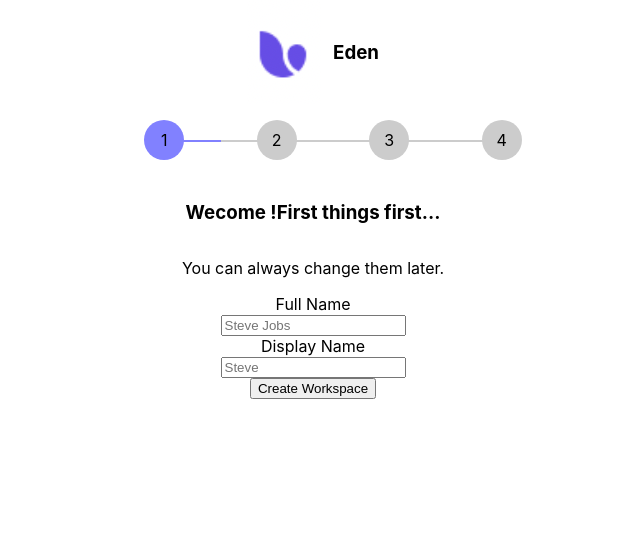
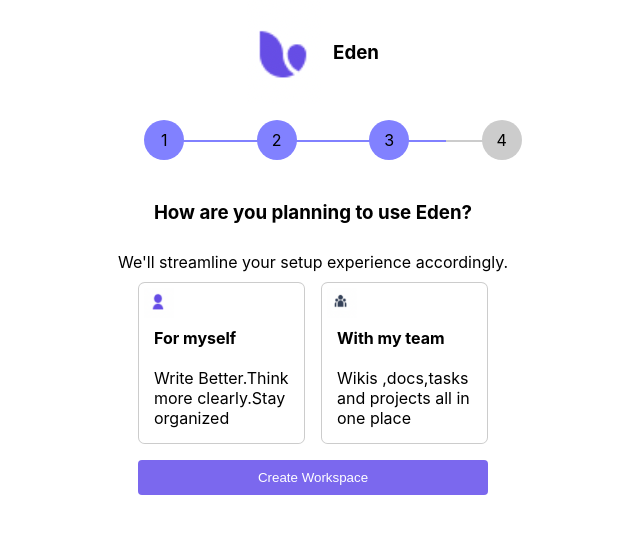
Before and after one commit to amit-kumar9766/Cutshort-assignment, a React (Create React App) app: page / in a window 1280 px wide. Shown: the top 534 px of the page, without its empty margins (327-967 px from the left). Built offline with nearby package versions, Linux system fonts and the light colour scheme.

Commit message:
added styles in components

```diff
--- a/src/App.tsx
+++ b/src/App.tsx
@@ -6,7 +6,7 @@ import OnboardingPlanning from './pages/OnboardingPlanning'
 import OnboardingCompletion from './pages/OnboardingCompletion'
 
 function App() {
-  const [state, setState] = useState('firstPage')
+  const [state, setState] = useState('thirdPage')
 
   return (
     <div className="App">
--- a/src/components/Button/Button.tsx
+++ b/src/components/Button/Button.tsx
@@ -1,4 +1,6 @@
 import React, { PropsWithChildren } from 'react'
+import "./button.css";
+
 type ButtonProps = {
   className?: string
   onClick?: (e: React.MouseEvent) => void
@@ -10,7 +12,7 @@ export const Button: React.FC<PropsWithChildren<ButtonProps>> = ({
   disabled = false,
   ...rest
 }) => (
-  <button type="button" className={className} disabled={disabled} {...rest}>
+  <button type="button" className="button-class" disabled={disabled} {...rest}>
     {children}
   </button>
 )
--- /dev/null
+++ b/src/components/Button/button.css
@@ -0,0 +1,14 @@
+.button-class {
+  padding: 10px;
+  background-color: #7B68EE;
+  color: #ffffff;
+  border:0px;
+  width:350px;
+  border-radius: 4px;
+  outline: unset;
+}
+
+.button-class :disabled {
+  background: grey;
+  cursor: not-allowed;
+}
--- a/src/components/Card/Card.tsx
+++ b/src/components/Card/Card.tsx
@@ -8,12 +8,17 @@ type cardProps = {
   desc: string
   onClick: () => void
   className?: string
+  isSelected?: boolean
 }
 
 const Card = (props: cardProps) => {
-  const { Avatar, title, desc, onClick, className } = props
+  const { Avatar, title, desc, onClick, className, isSelected } = props
+  console.log(isSelected)
   return (
-    <div className="card" onClick={onClick}>
+    <div
+      className={`${isSelected ? 'selected' : 'card'}`}
+      onClick={onClick}
+    >
       {Avatar}
       <h4>{title}</h4>
       <p>{desc}</p>
--- a/src/components/Card/card.css
+++ b/src/components/Card/card.css
@@ -1,18 +1,46 @@
 .card {
-  box-shadow: 0 4px 8px 0 rgba(0, 0, 0, 0.2);
   transition: 0.3s;
   width: 45%;
   border-radius: 4%;
   padding: 5px;
+  border: 1px solid #ccc;
+  cursor: pointer;
+  display: flex;
+  flex-direction: column;
+  align-items: start;
 }
-.card img{
-  width:30px;
+
+.selected {
+  transition: 0.3s;
+  width: 45%;
+  border-radius: 4%;
+  padding: 5px;
+  border: 1px solid blue;
+  cursor: pointer;
+  display: flex;
+  flex-direction: column;
+  align-items: start;
+}
+.card img {
+  width: 30px;
   height: 30px;
 }
 .card:hover {
   box-shadow: 0 8px 16px 0 rgba(0, 0, 0, 0.2);
   border: 1px solid blue;
 }
-.card .selected {
+
+.selected img {
+  width: 30px;
+  height: 30px;
+}
+.selected:hover {
+  box-shadow: 0 8px 16px 0 rgba(0, 0, 0, 0.2);
   border: 1px solid blue;
 }
+
+p,
+h4 {
+  text-align: start;
+  margin: 10px;
+}
--- a/src/components/Input/index.tsx
+++ b/src/components/Input/index.tsx
@@ -1,5 +1,5 @@
-import React, { memo } from 'react';
-import "./input.css"
+import React, { memo } from 'react'
+import './input.css'
 interface InputProps {
   className?: string
   label?: string
@@ -21,17 +21,17 @@ const Input = (props: InputProps) => {
   } = props
   const onInputChange = (event: React.SyntheticEvent) => {
     const { value: userInput } = event.target as HTMLInputElement
+    setValue?.(userInput)
   }
   return (
-    <div className="mainContainer">
-      <div className={className}>
+    <div className="inputWrapper">
       {label && (
         // eslint-disable-next-line jsx-a11y/label-has-associated-control
         <label htmlFor="input">
-            <span>{label}</span>
+          <h5>{label}</h5>
         </label>
       )}
-        <div>
+      <div className="input-addon">
         {addOnBefore}
         <input
           disabled={disabled}
@@ -39,10 +39,10 @@ const Input = (props: InputProps) => {
           placeholder={placeholder}
           value={value}
           onChange={onInputChange}
+          className="input"
         />
-        </div>
       </div>
     </div>
   )
 }
-export default Input;
+export default Input
--- a/src/components/Input/input.css
+++ b/src/components/Input/input.css
@@ -1,15 +1,26 @@
-.mainContainer {
-  width: 100%;
-}
-
-.container {
-  max-width: 100%;
-  min-height: 65px;
-}
 
 .inputWrapper {
   display: flex;
-  align-items: center;
+  /* align-items: center; */
   column-gap: 8px;
   margin-top: 8px;
+  flex-direction: column;
 }
+
+.inputWrapper h5 {
+  margin: 8px 0px;
+  text-align: start;
+}
+
+.input-addon {
+  display: flex;
+  align-items: center;
+}
+
+.input {
+  flex-basis: 100%;
+  outline: unset;
+  padding: 10px;
+  border:1px solid #ccc;
+  border-radius: 4px;
+}
--- a/src/pages/OnboardingHome.tsx
+++ b/src/pages/OnboardingHome.tsx
@@ -5,12 +5,12 @@ import Input from '../components/Input'
 import Steps from '../components/Steps'
 import { Title } from '../components/Title'
 
-const OnboardingName = ({change}:any) => {
-  const [workspaceName, setWorkSpaceNameName] = useState<string>('')
+const OnboardingName = ({ change }: any) => {
+  const [workspaceName, setWorkSpaceName] = useState<string>('')
   const [workspaceUrl, setWorkspaceUrl] = useState<string>('')
-  const onSubmitHome=()=>{
+  const onSubmitHome = () => {
     //router.push()
-    change("thirdPage")
+    change('thirdPage')
   }
   return (
     <form
@@ -23,19 +23,24 @@ const OnboardingName = ({change}:any) => {
       <h3>Lets set up a home for all your work</h3>
       <p>You can always create another workspace later.</p>
 
+      <div className="input-form">
         <Input
           label="Workspace Name"
           placeholder="Eden"
           value={workspaceName}
-        //setValue={(e: any) => setFullName(e.target.value)}
+          setValue={setWorkSpaceName}
         />
         <Input
           label="Workspace URL (optional)"
           placeholder="Example "
           value={workspaceUrl}
-        //onInputChange={(e: any) => setDisplayName(e.target.value)}
+          setValue={setWorkspaceUrl}
+          addOnBefore={<p className="add-on">www.eden.com/</p>}
         />
-      <Button onClick={onSubmitHome}>Create Workspace</Button>
+      </div>
+      <Button onClick={onSubmitHome} disabled={!workspaceName && !workspaceUrl}>
+        Create Workspace
+      </Button>
     </form>
   )
 }
--- a/src/pages/OnboardingName.tsx
+++ b/src/pages/OnboardingName.tsx
@@ -4,14 +4,15 @@ import { Button } from '../components/Button/Button'
 import Input from '../components/Input'
 import Steps from '../components/Steps'
 import { Title } from '../components/Title'
+import "./pages.css"
 
-const OnboardingName = ({change}:any) => {
+const OnboardingName = ({ change }: any) => {
   const [fullName, setFullName] = useState<string>('')
-  const [displayName, setDisplayName] = useState<string>('');
-  const onSubmitName=()=>{
-    //router.push()
-    change("secondPage")
+  const [displayName, setDisplayName] = useState<string>('')
+  const onSubmitName = () => {
+    change('secondPage')
   }
+
   return (
     <form
       style={{ display: 'flex', flexDirection: 'column', alignItems: 'center' }}
@@ -23,19 +24,23 @@ const OnboardingName = ({change}:any) => {
       <h3>Wecome !First things first...</h3>
       <p>You can always change them later.</p>
 
+      <div className="input-form">
         <Input
           label="Full Name"
           placeholder="Steve Jobs"
           value={fullName}
-        //setValue={(e: any) => setFullName(e.target.value)}
+          setValue={setFullName}
         />
         <Input
           label="Display Name"
           placeholder="Steve "
           value={displayName}
-        //onInputChange={(e: any) => setDisplayName(e.target.value)}
+          setValue={setDisplayName}
         />
-       <Button onClick={onSubmitName}>Create Workspace</Button>
+      </div>
+      <Button onClick={onSubmitName} disabled={!fullName || !displayName}>
+        Create Workspace
+      </Button>
     </form>
   )
 }
--- a/src/pages/OnboardingPlanning.tsx
+++ b/src/pages/OnboardingPlanning.tsx
@@ -1,4 +1,3 @@
-import React from 'react'
 import { useState } from 'react'
 import Input from '../components/Input'
 import Steps from '../components/Steps'
@@ -8,10 +7,12 @@ import personIcon from '../components/assets/personIcon.png'
 import groupIcon from '../components/assets/group-icon.png'
 import { Button } from '../components/Button/Button'
 
-const OnboardingPlanning = ({change}:any) => {
+const OnboardingPlanning = ({ change }: any) => {
+  const [selectCard, setSelectCard] = useState<number>(0)
   const onSubmitPlan = () => {
-    change("fourthPage")
+    change('fourthPage')
   }
+
   return (
     <form
       style={{ display: 'flex', flexDirection: 'column', alignItems: 'center' }}
@@ -23,20 +24,27 @@ const OnboardingPlanning = ({change}:any) => {
       <h3>How are you planning to use Eden?</h3>
       <p>We'll streamline your setup experience accordingly.</p>
 
+      <div className="card-class">
         <Card
           title={'For myself'}
-        Avatar={<img src={personIcon}  alt="person-icon"/>}
+          Avatar={<img src={personIcon} alt="person-icon" />}
           desc="Write Better.Think more clearly.Stay organized"
-        onClick={() => {}}
+          onClick={() => setSelectCard(1)}
+          isSelected={selectCard===1}
         />
         <Card
           title={'With my team'}
-        Avatar={<img src={groupIcon}  alt="person-icon"/>}
+          Avatar={<img src={groupIcon} alt="person-icon" />}
           desc="Wikis ,docs,tasks and projects all in one place"
-        onClick={() => {}}
+          onClick={() => setSelectCard(2)}
+          isSelected={selectCard===2}
         />
+      </div>
+
       {/* <Card  avatar={src:groupIcon ,alt:"person-icon"} /> */}
-      <Button>Create Workspace</Button>
+      <Button onClick={onSubmitPlan} disabled={!selectCard}>
+        Create Workspace
+      </Button>
     </form>
   )
 }
--- /dev/null
+++ b/src/pages/pages.css
@@ -0,0 +1,16 @@
+.input-form {
+  width: 350px;
+  margin-bottom: 16px;
+}
+
+.add-on {
+  padding: 10px;
+  background-color: #ccc;
+}
+
+.card-class {
+  width: 350px;
+  display: flex;
+  gap: 16px;
+  margin-bottom: 16px;
+}
```
Lines whose indentation alone changed are shown as unchanged.
